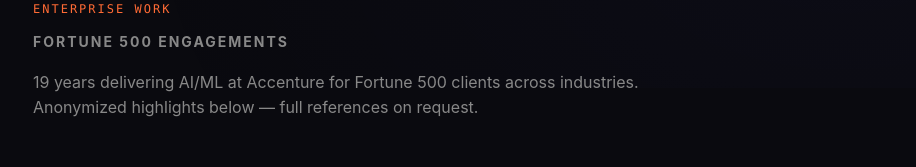
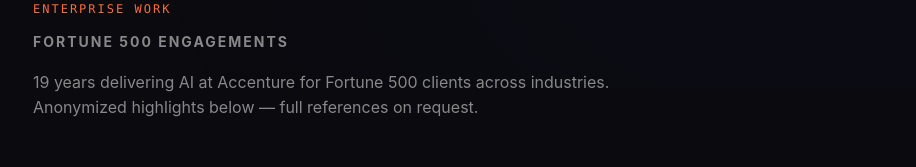
Before and after one commit to jayrizz/jaythakur.com, a Next.js app: page / in a window 1280 px wide. Shown: the part 712-879 px from the top of the page, without its empty margins (181-1097 px from the left). Built offline with nearby package versions, Linux system fonts and the light colour scheme.

Commit message:
T1.1b: standardize AI (no slash) across site
Cal.com bio already uses 'AI consultant' for brand consistency.
Propagating same phrasing to:
- meta description
- work section subtitle
- about section

grep verification: zero 'AI/ML' instances remaining in src/.

```diff
--- a/src/app/layout.tsx
+++ b/src/app/layout.tsx
@@ -3,7 +3,7 @@
 
 export const metadata: Metadata = {
   title: 'Jay Thakur | AI Consultant for Fortune 500 | 26+ Years in Software',
-  description: 'AI/ML consultant — 26 years in software, 19 with Accenture. I help Fortune 500 teams ship production AI, not slideware.',
+  description: 'AI consultant — 26 years in software, 19 with Accenture. I help Fortune 500 teams ship production AI, not slideware.',
 }
 
 export default function RootLayout({
--- a/src/app/page.tsx
+++ b/src/app/page.tsx
@@ -92,7 +92,7 @@
         <div className="container">
           <p className="eyebrow">Enterprise Work</p>
           <h2 className="section-title">Fortune 500 Engagements</h2>
-          <p className="section-subtitle">19 years delivering AI/ML at Accenture for Fortune 500 clients across industries. Anonymized highlights below — full references on request.</p>
+          <p className="section-subtitle">19 years delivering AI at Accenture for Fortune 500 clients across industries. Anonymized highlights below — full references on request.</p>
           <div className="case-studies">
             <article className="case-study">
               <p className="case-meta">Global Consumer Goods</p>
@@ -150,7 +150,7 @@
           <h2>About</h2>
           <div className="about-content">
             <p>
-              26 years in software, 19 of those delivering AI/ML engagements at Accenture for Fortune 500 clients. The best tool is the one that gets the job done.
+              26 years in software, 19 of those delivering AI engagements at Accenture for Fortune 500 clients. The best tool is the one that gets the job done.
               As an <strong>AI Consultant</strong>, I bring partner-track delivery experience to help your team ship production AI systems — not slideware.
             </p>
             <p>
```
